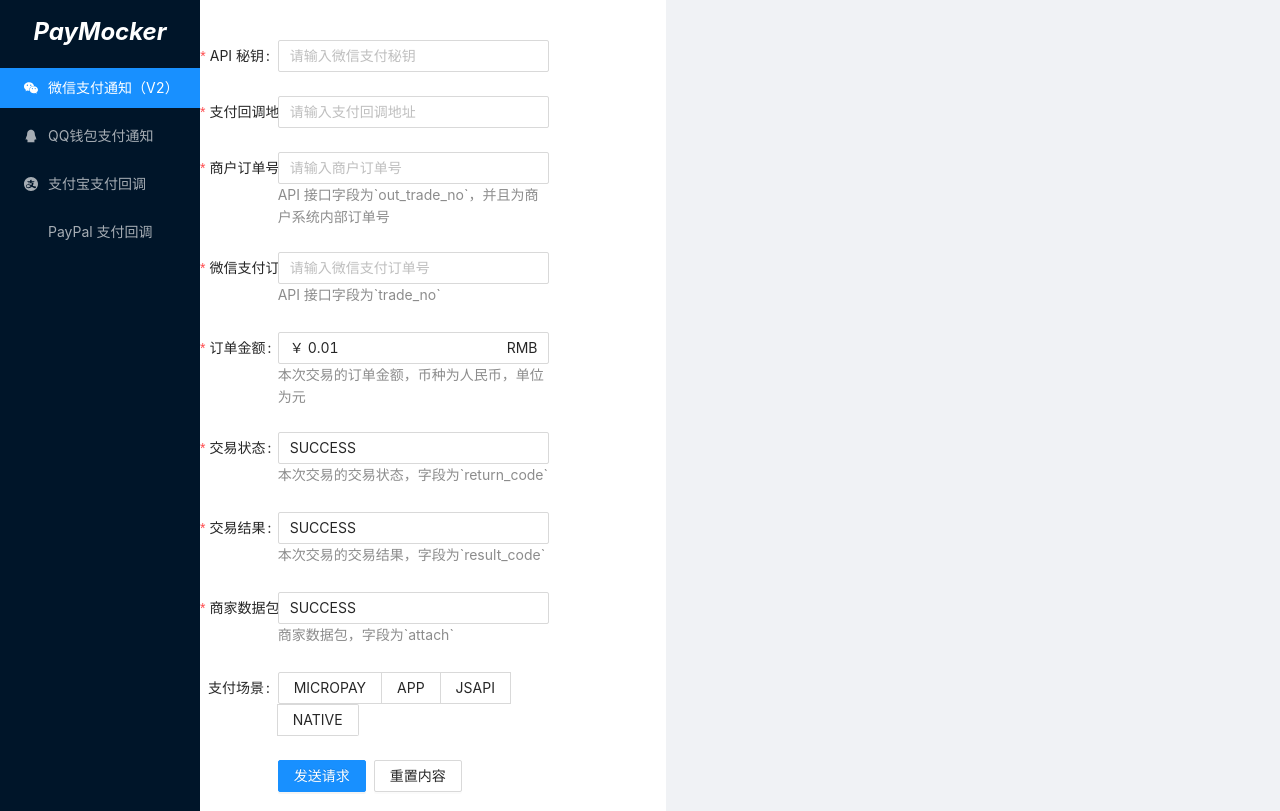
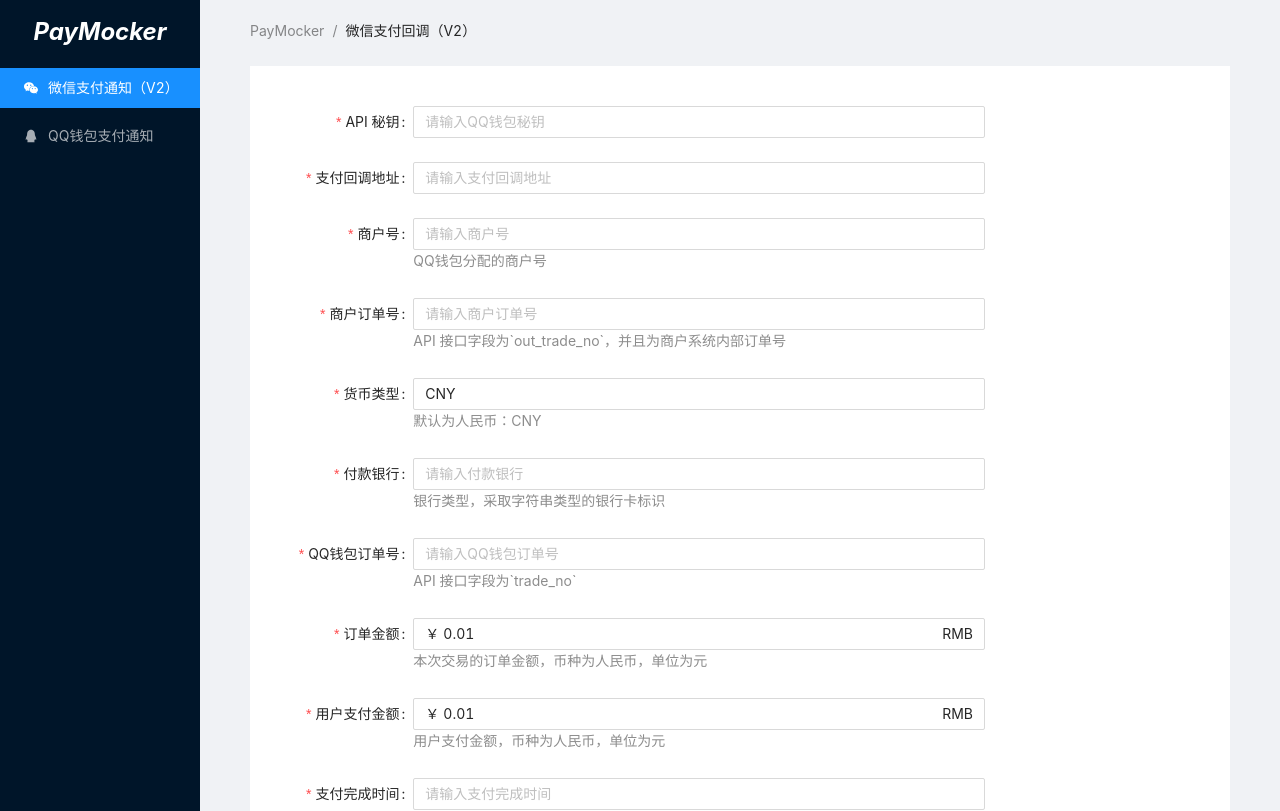
Before and after one commit to jadenHsiao/pay-mocker, a React (Create React App) app: page / in a window 1280 px wide. Shown: the top 811 px of the page. Built offline with nearby package versions, Linux system fonts and the light colour scheme.

Commit message:
log:[complete qpay component]

```diff
--- a/src/core/menu.js
+++ b/src/core/menu.js
@@ -25,14 +25,14 @@
         icon:<QqOutlined />,
         label: 'QQ钱包支付通知',
     },
-    {
-        key: '3',
-        icon: <AlipayCircleOutlined />,
-        label: '支付宝支付回调',
-    },
-    {
-        key: '4',
-        icon: <IconFont type="icon-paypal" />,
-        label: 'PayPal 支付回调',
-    },
+    // {
+    //     key: '3',
+    //     icon: <AlipayCircleOutlined />,
+    //     label: '支付宝支付回调',
+    // },
+    // {
+    //     key: '4',
+    //     icon: <IconFont type="icon-paypal" />,
+    //     label: 'PayPal 支付回调',
+    // },
 ];
--- a/src/pages/LayOut/index.js
+++ b/src/pages/LayOut/index.js
@@ -38,7 +38,6 @@
                         items={menuList}
                     />
                 </Sider>
-                <QPay className="site-layout">
                 <Content
                     className="site-layout"
                     style={{
@@ -69,9 +68,8 @@
                     </Layout>
                     <div
                         className="site-layout-background">
-                        <WeChat />
+                        <QPay />
                     </div>
-                </Content>
                     <Footer
                         style={{
                             textAlign: 'center',
@@ -79,7 +77,8 @@
                     >
                         Jadenhsiao ©2022 Created by Ant Design
                     </Footer>
-            </QPay>
+                </Content>
+
             </Layout>
         );
     }
--- a/src/pages/QPay/index.css
+++ b/src/pages/QPay/index.css
@@ -1,6 +1,6 @@
 @import '~antd/dist/antd.css';
 
-.we-chat{
+.q-pay{
     background-color: white;
     padding-bottom: 40px;
 }
--- a/src/pages/QPay/index.js
+++ b/src/pages/QPay/index.js
@@ -9,7 +9,7 @@
 import CryptoJS from "crypto-js";
 import { Button, Radio , Form, Input, Alert  } from 'antd';
 import { post } from "../../utils/request";
-import { signContent } from "../../utils/string";
+import { signContent,randomString } from "../../utils/string";
 import { successMark } from "../../core/constant";
 
 /**
@@ -27,6 +27,7 @@
             alertContent:"",
             alertType:successMark.toLowerCase(),
             form:{
+                mchId:"",
                 apiPrivateKey:"",
                 callBackUrl:"",
                 outTradeNo:"",
@@ -36,10 +37,10 @@
                 cashFee:0.01,
                 timeEnd:"",
                 totalFee:0.01,
-                returnCode:successMark,
-                resultCode:successMark,
+                tradeState:successMark,
                 tradeType:"JSAPI",
-                attach:successMark
+                attach:successMark,
+                nonceStr:randomString(32)
             }
         }
     }
@@ -102,27 +103,17 @@
      */
     handleNotifyXML = (values) => {
         let fields = [
-                "outTradeNo","transactionId",
-                "totalFee","returnCode",
-                "resultCode","attach"
+                "outTradeNo","transactionId","bankType",
+                "feeType","cashFee","timeEnd","tradeType",
+                "totalFee","tradeState","attach","mchId"
             ],
-            sign = "",
             xml = "",
-            state = values,
-            signType = values.signType;
+            state = values;
             state.totalFee = state.totalFee * 100;
+            state.cashFee = state.cashFee * 100;
         let content = signContent(fields,state),
-            preSignContent = content.value + "&key=" + this.handleGetFieldValue("apiPrivateKey");
-        if("MD5" === signType){
-            sign = CryptoJS.MD5(preSignContent)
-                .toString()
-                .toUpperCase();
-        }
-        if("HMAC-SHA256" === signType){
-            sign = CryptoJS.HmacSHA256(preSignContent, this.handleGetFieldValue("apiPrivateKey"))
-                .toString()
-                .toUpperCase();
-        }
+            preSignContent = content.value + "&key=" + this.handleGetFieldValue("apiPrivateKey"),
+            sign = CryptoJS.MD5(preSignContent).toString().toUpperCase();
         content.keys.forEach((item,index) => {
             let currentValue = content.params[item];
             xml+="<"+item+"><![CDATA["+currentValue+"]]></"+item+">";
@@ -143,7 +134,7 @@
         const { alertShow,alertContent,form,alertType } = this.state;
 
         return (
-            <div className="we-chat">
+            <div className="q-pay">
                 { alertShow ?
                     <Alert
                         message={successMark.toLowerCase() === alertType ? "成功" : "错误"}
@@ -159,17 +150,17 @@
                       initialValues={form}
                       style={{paddingTop:"40px"}}
                       autoComplete="off">
-                    {/* description:微信支付商户的`API`秘钥 */}
+                    {/* description:QQ钱包商户的`API`秘钥 */}
                     <Form.Item
                         label="API 秘钥"
                         name="apiPrivateKey"
                         rules={[
                             {
                                 required:true,
-                                message:"请输入微信支付秘钥"
+                                message:"请输入QQ钱包秘钥"
                             }
                         ]}>
-                        <Input placeholder="请输入微信支付秘钥" />
+                        <Input placeholder="请输入QQ钱包秘钥" />
                     </Form.Item>
                     {/* description:支付回调地址 */}
                     <Form.Item
@@ -194,6 +185,19 @@
                         ]}>
                         <Input placeholder="请输入支付回调地址" />
                     </Form.Item>
+                    {/* description:商户号 */}
+                    <Form.Item
+                        label="商户号"
+                        name="mchId"
+                        extra="QQ钱包分配的商户号"
+                        rules={[
+                            {
+                                required:true,
+                                message:"请输入商户号"
+                            }
+                        ]}>
+                        <Input placeholder="请输入商户号"  />
+                    </Form.Item>
                     {/* description:商户订单号 */}
                     <Form.Item
                         label="商户订单号"
@@ -207,18 +211,44 @@
                         ]}>
                         <Input placeholder="请输入商户订单号"  />
                     </Form.Item>
-                    {/* description:微信支付订单号 */}
+                    {/* description:货币类型 */}
                     <Form.Item
-                        label="微信支付订单号"
+                        label="货币类型"
+                        name="feeType"
+                        extra="默认为人民币：CNY"
+                        rules={[
+                            {
+                                required:true,
+                                message:"请输入货币类型"
+                            }
+                        ]}>
+                        <Input placeholder="请输入货币类型"  />
+                    </Form.Item>
+                    {/* description:付款银行 */}
+                    <Form.Item
+                        label="付款银行"
+                        name="bankType"
+                        extra="银行类型，采取字符串类型的银行卡标识"
+                        rules={[
+                            {
+                                required:true,
+                                message:"请输入付款银行"
+                            }
+                        ]}>
+                        <Input placeholder="请输入付款银行"  />
+                    </Form.Item>
+                    {/* description:QQ钱包订单号 */}
+                    <Form.Item
+                        label="QQ钱包订单号"
                         name="transactionId"
                         extra="API 接口字段为`trade_no`"
                         rules={[
                             {
                                 required:true,
-                                message:"请输入微信支付订单号"
+                                message:"请输入QQ钱包订单号"
                             }
                         ]}>
-                        <Input placeholder="请输入微信支付订单号"  />
+                        <Input placeholder="请输入QQ钱包订单号"  />
                     </Form.Item>
                     {/* description:本次交易的订单金额，币种为人民币 */}
                     <Form.Item
@@ -241,51 +271,60 @@
                         ]}>
                         <Input prefix="￥" suffix="RMB"  type="number" placeholder="请输入订单金额"  />
                     </Form.Item>
-                    {/* description:交易状态 */}
+                    {/* description:用户支付金额，币种为人民币 */}
                     <Form.Item
-                        label="交易状态"
-                        name="returnCode"
-                        extra="本次交易的交易状态，字段为`return_code`"
+                        label="用户支付金额"
+                        name="cashFee"
+                        extra="用户支付金额，币种为人民币，单位为元"
                         rules={[
                             {
                                 required:true,
-                                message:"请输入交易状态"
-                            }
+                                message:"请输入用户支付金额"
+                            },
+                            ({getFieldValue}) => ({
+                                validator(_,value){
+                                    if(!value || getFieldValue("cashFee") > 0.00){
+                                        return Promise.resolve();
+                                    }
+                                    return Promise.reject(new Error("用户支付金额不能小于0.01元！"))
+                                }
+                            })
                         ]}>
-                        <Input placeholder="请输入交易状态" />
+                        <Input prefix="￥" suffix="RMB"  type="number" placeholder="请输入用户支付金额"  />
                     </Form.Item>
-                    {/* description:交易结果 */}
+                    {/* description:支付完成时间 */}
                     <Form.Item
-                        label="交易结果"
-                        name="resultCode"
-                        extra="本次交易的交易结果，字段为`result_code`"
+                        label="支付完成时间"
+                        name="timeEnd"
+                        extra="订单支付时间，格式为yyyyMMddHHmmss，如果为2022年9月25日9点10分10秒为20220925091010"
                         rules={[
                             {
                                 required:true,
-                                message:"请输入交易结果"
+                                message:"支付完成时间"
                             }
                         ]}>
-                        <Input placeholder="请输入交易结果" />
+                        <Input placeholder="请输入支付完成时间" />
+                    </Form.Item>
+                    {/* description:支付状态 */}
+                    <Form.Item
+                        label="支付状态"
+                        name="tradeState"
+                        extra="本次交易的支付状态">
+                        <Input disabled={true}/>
                     </Form.Item>
                     {/* description:商家数据包，原样返回 */}
                     <Form.Item
                         label="商家数据包"
                         name="attach"
-                        extra="商家数据包，字段为`attach`"
-                        rules={[
-                            {
-                                required:true,
-                                message:"商家数据包"
-                            }
-                        ]}>
+                        extra="商家数据包，字段为`attach`">
                         <Input placeholder="请输入商家数据包" />
                     </Form.Item>
                     {/* description:支付场景 */}
                     <Form.Item
                         label="支付场景"
-                        name="signType"
+                        name="tradeType"
                     >
-                        <Radio.Group defaultValue="MD5">
+                        <Radio.Group defaultValue="MICROPAY">
                             <Radio.Button value="MICROPAY">MICROPAY</Radio.Button>
                             <Radio.Button value="APP">APP</Radio.Button>
                             <Radio.Button value="JSAPI">JSAPI</Radio.Button>
--- a/src/utils/string.js
+++ b/src/utils/string.js
@@ -48,3 +48,18 @@
         params
     };
 }
+
+/**
+ * 生成随机字符串
+ * @param e
+ * @returns {string|string}
+ */
+export function randomString(e) {
+    e = e || 32;
+    var t = "ABCDEFGHJKMNPQRSTWXYZabcdefhijkmnprstwxyz2345678",
+        a = t.length,
+        n = "";
+    for (let i = 0; i < e; i++)
+        n += t.charAt(Math.floor(Math.random() * a));
+    return n
+}
```
Lines whose indentation alone changed are shown as unchanged.
